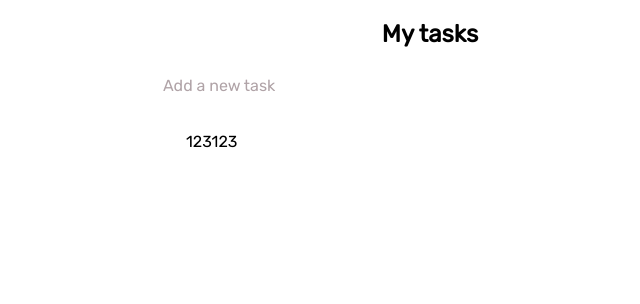
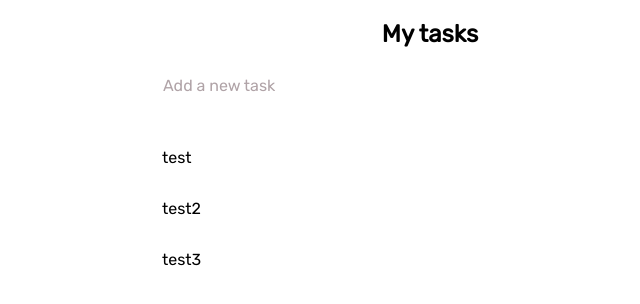
Before and after one commit to VadSm/todo-list-app, a React (Create React App) app: page / in a window 1280 px wide. Shown: the top 304 px of the page, without its empty margins (210-850 px from the left). Built offline with nearby package versions, Linux system fonts and the light colour scheme.

Commit message:
Create a simple form for adding a new tasks

```diff
--- a/src/App.jsx
+++ b/src/App.jsx
@@ -1,14 +1,14 @@
 import React from 'react';
 
 import Header from 'components/common/Header';
-import ToDoList from 'components/todo-list/TodoList';
+import ToDoListContainer from 'components/todo-list/ToDoListContainer';
 
 function App() {
   return (
     <div className="App">
       <div className="container">
         <Header />
-        <ToDoList />
+        <ToDoListContainer />
       </div>
     </div>
   );
--- /dev/null
+++ b/src/components/todo-list/NewTodoForm.jsx
@@ -0,0 +1,31 @@
+import React, { useState } from 'react';
+
+import CustomInput from 'components/common/CustomInput';
+
+const NewTodoForm = () => {
+  const [newTask, changeTask] = useState('');
+
+  const handleChange = ({ target }) => {
+    changeTask(target.value);
+  };
+
+  const handleSubmit = (e) => {
+    e.preventDefault();
+    console.log(newTask);
+    changeTask('');
+  };
+
+  return (
+    <form className="new-todo-form" onSubmit={handleSubmit}>
+      <CustomInput
+        type="text"
+        className="new-todo-input"
+        placeholder="Add a new task"
+        onChange={handleChange}
+        value={newTask}
+      />
+    </form>
+  );
+};
+
+export default NewTodoForm;
--- /dev/null
+++ b/src/components/todo-list/ToDoItem.jsx
@@ -0,0 +1,11 @@
+import React from 'react';
+
+const ToDoItem = ({ title }) => {
+  return (
+    <li className="todo-item">
+      {title}
+    </li>
+  );
+};
+
+export default ToDoItem;
--- /dev/null
+++ b/src/components/todo-list/ToDoListContainer.jsx
@@ -0,0 +1,19 @@
+import React from 'react';
+
+import NewTodoForm from 'components/todo-list/NewTodoForm';
+import ToDoItem from 'components/todo-list/ToDoItem';
+
+const ToDoListContainer = () => {
+  return (
+    <div className="todo-list-container">
+      <NewTodoForm />
+      <ul className="todo-list">
+        <ToDoItem title="test" />
+        <ToDoItem title="test2" />
+        <ToDoItem title="test3" />
+      </ul>
+    </div>
+  );
+};
+
+export default ToDoListContainer;
--- a/src/components/todo-list/TodoList.jsx
+++ /dev/null
@@ -1,16 +0,0 @@
-import React from 'react';
-
-import CustomInput from 'components/common/CustomInput';
-
-const ToDoList = () => {
-  return (
-    <React.Fragment>
-      <CustomInput type="text" className="new-todo-input" placeholder="Add a new task" />
-      <ul className="todo-list">
-        123123
-      </ul>
-    </React.Fragment>
-  );
-};
-
-export default ToDoList;
--- a/src/styles/_custom-input.scss
+++ b/src/styles/_custom-input.scss
@@ -6,7 +6,7 @@
     padding: $spacing ($spacing * 2);
     border: 2px solid transparent;
     width: 100%;
-    height: $spacing * 6;
+    height: ($spacing * 6);
     font-size: 16px;
     transition: .2s ease-in-out;
 
--- /dev/null
+++ b/src/styles/_new-todo-form.scss
@@ -0,0 +1,5 @@
+.new-todo-form {
+  .new-todo-input {
+    width: 100%;
+  }
+}
--- /dev/null
+++ b/src/styles/_todo-list.scss
@@ -0,0 +1,11 @@
+.todo-list-container {
+  .todo-list {
+    margin-top: ($spacing * 2);
+    padding: 0;
+
+    .todo-item {
+      list-style: none;
+      padding: ($spacing * 2);
+    }
+  }
+}
--- a/src/styles/index.scss
+++ b/src/styles/index.scss
@@ -4,3 +4,5 @@
 @import 'common';
 @import 'header';
 @import 'custom-input';
+@import 'todo-list';
+@import 'new-todo-form';
```
Also changed, not shown: src/components/todo-list/ListItem.jsx (deleted, +0 -11 lines).
